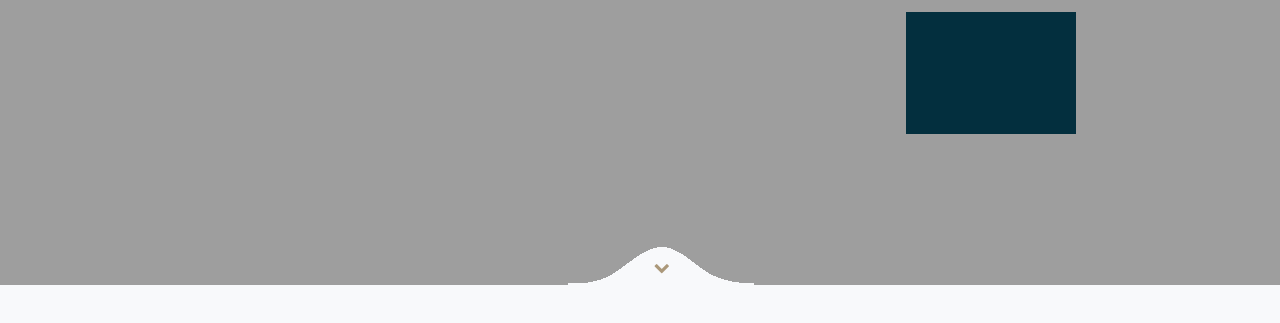
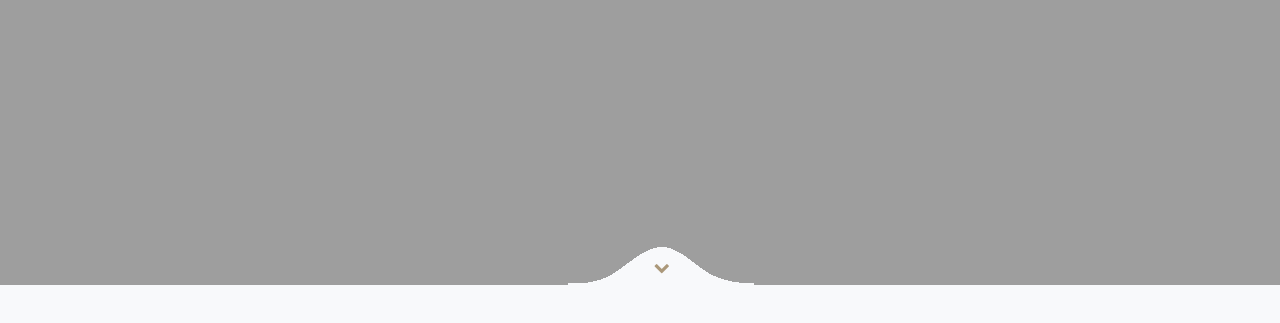
Before and after one commit to nuvem565/Block_6, a plain HTML site: page index.html in a window 1280 px wide. Shown: the part 775-1098 px from the top of the page. Drawn offline with Linux system fonts and the light colour scheme; a web font is replaced by a local one.

Commit message:
background-color in #small_video deleted

```diff
--- a/css/style3.css
+++ b/css/style3.css
@@ -139,8 +139,7 @@ body{
     text-align: right;
 }
 #small_video {
-    background-color: #032f3e;
-    background-image: url("../img/play.png") no-repeat 50% 50%;
+    background-image:#032f3e url("../img/play.png") no-repeat 50% 50%;
     background-size:40px 40px;
     width:170px;
     height:122px;
```
